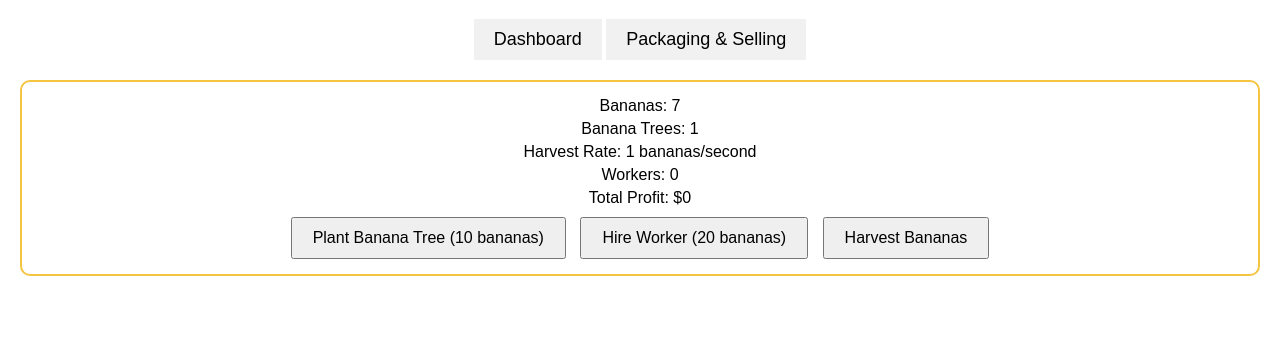
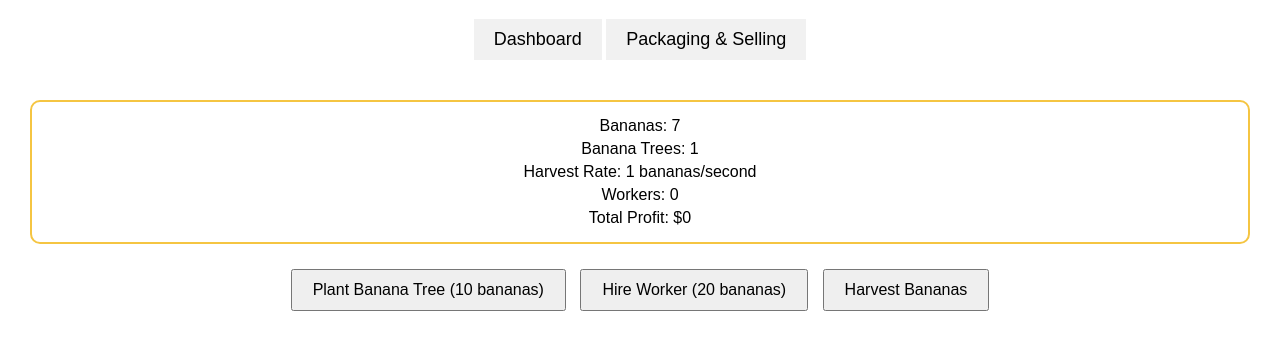
Before and after one commit to cosmic-banana/cosmic-banana.github.io, a plain HTML site: page index.html in a window 1280 px wide. Both pictures are taken after a click on the button "Dashboard". Shown: the part 61-410 px from the top of the page. Drawn offline with Linux system fonts and the light colour scheme.

Commit message:
slight styling change

```diff
--- a/styles.css
+++ b/styles.css
@@ -25,12 +25,13 @@ body {
 }
 .tab-content {
     display: none;
-    border: 1px solid #ccc;
+    border: 0px solid #ccc;
     padding: 10px;
     margin-top: 10px;
 }
-#dashboard, #packaging {
+#dashboard div, #packaging div {
     margin-top: 20px;
+    margin-bottom: 20px;
     border: 2px solid #f5c542;
     padding: 10px;
     border-radius: 10px;
```
